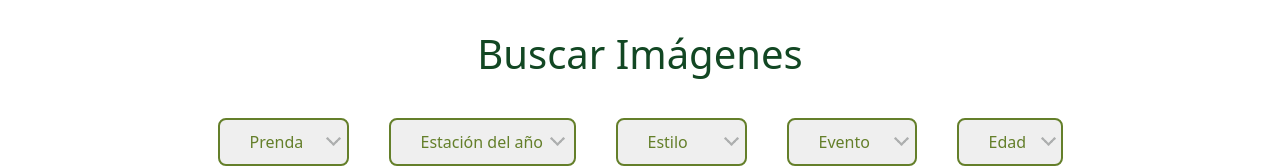
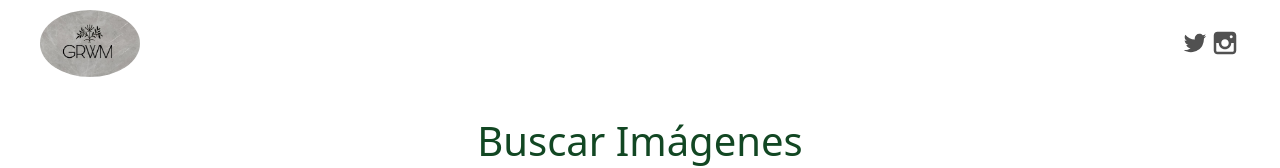
Before and after one commit to gabimancini/grwm, a React (Vite) app: page / in a window 1280 px wide. Shown: the top 168 px of the page. Built offline with nearby package versions, Linux system fonts and the light colour scheme.

Commit message:
Recover header

```diff
--- a/src/App.jsx
+++ b/src/App.jsx
@@ -1,6 +1,6 @@
 import { useState, useEffect } from 'react';
 import data from './../api/images';
-
+import Header from "./Header";
 export default function Home() {
     const [filters, setFilters] = useState({
         evento: '',
@@ -33,6 +33,8 @@ export default function Home() {
     }, [filters]);
 
     return (
+      <>
+      <Header />
         <div>
             <h1>Buscar Imágenes</h1>
             <div className='search-section'>
@@ -85,5 +87,6 @@ export default function Home() {
                 ))}
             </div>
         </div>
+        </>
     );
 }
```
